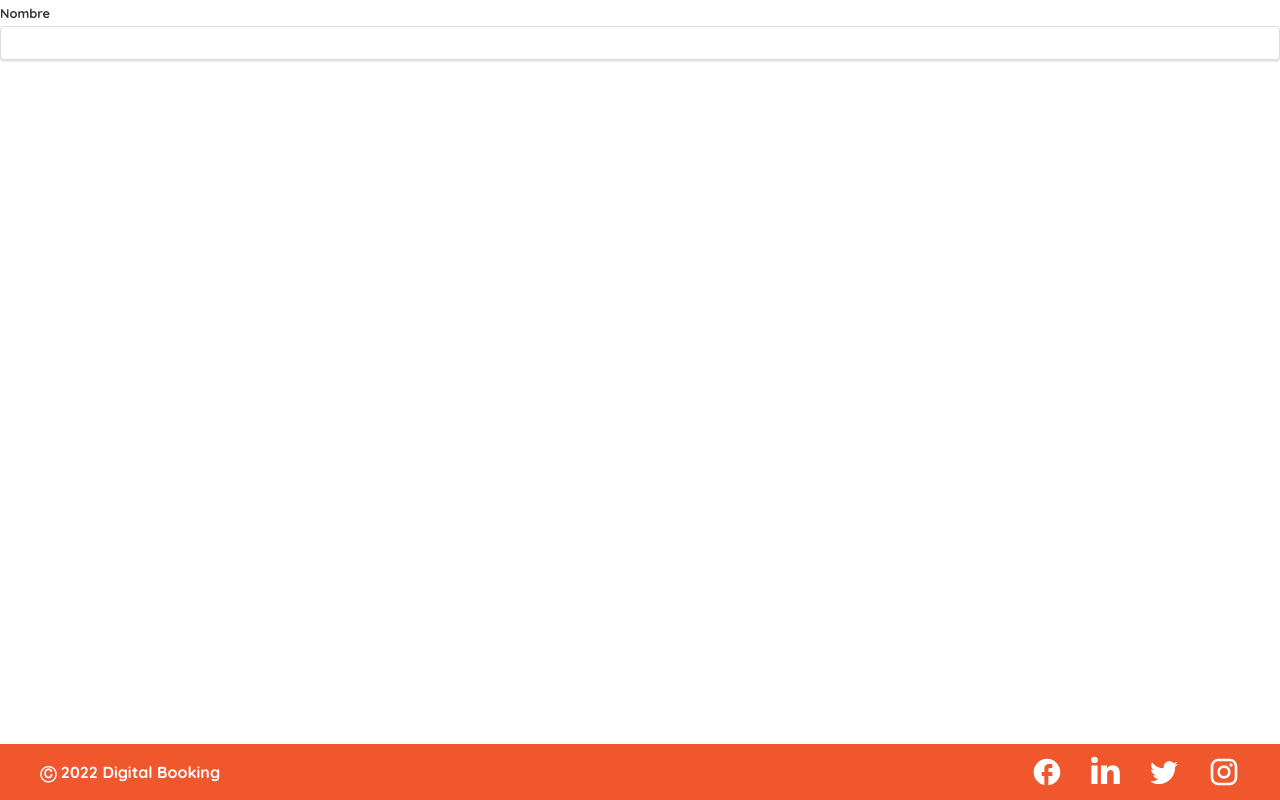
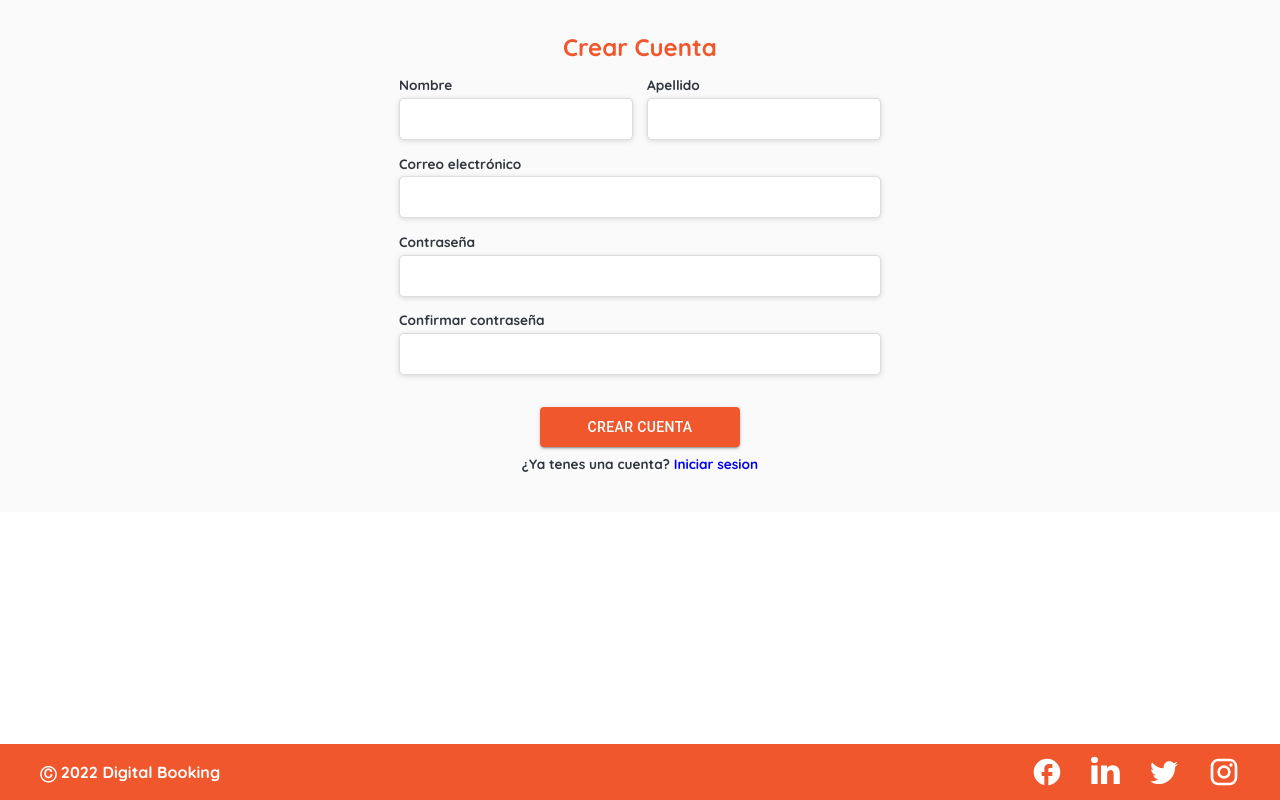
Before and after one commit to pablopastorino/booking-front-end, a React (Create React App) app: page / in a window 1280 px wide. Built offline with nearby package versions, Linux system fonts and the light colour scheme.

Commit message:
Adds Sign Up Form

```diff
--- a/package.json
+++ b/package.json
@@ -7,6 +7,7 @@
     "@emotion/styled": "^11.8.1",
     "@mui/icons-material": "^5.8.0",
     "@mui/material": "^5.8.0",
+    "formik": "^2.2.9",
     "react": "^18.1.0",
     "react-dom": "^18.1.0",
     "react-scripts": "5.0.1"
--- a/src/App.js
+++ b/src/App.js
@@ -1,20 +1,20 @@
 import React, { Component } from 'react'
 import Footer from './components/Footer'
-
-import logo from './logo.svg'
 
 import hotels from './hotesls.json'
 
 import './App.css'
-import ProductList from './components/ProductList'
-import Input from './components/Input'
+// import ProductList from './components/ProductList'
+// import Input from './components/Input'
+import SignInForm from './components/SignInForm'
 
 class App extends Component {
 	render() {
 		return (
 			<React.Fragment>
 				{/* <ProductList title={'Recomendaciones'} data={hotels} /> */}
-				<Input name={'Name'} label={'Nombre'} type={'password'} />
+				{/* <Input name={'Name'} label={'Nombre'} type={'password'} /> */}
+				<SignInForm />
 				<Footer />
 			</React.Fragment>
 		)
--- /dev/null
+++ b/src/components/SignInForm.jsx
@@ -0,0 +1,97 @@
+import React from 'react'
+import Button from '@mui/material/Button';
+import { Formik, Form, Field, ErrorMessage } from 'formik'
+
+import useMediaQuery from '@mui/material/useMediaQuery';
+
+import colors from '../configuration/colors.json'
+import '../styles/Input.css'
+import '../styles/Form.css'
+
+function SignInForm() {
+    const matches = useMediaQuery('(min-width:768px)');
+    console.log(matches)
+    const buttonWidth = { width: matches ? '200px' : '400px' };
+
+    return (
+        <section className='form-container'>
+            <header>
+                <h1 className='title'>Crear Cuenta</h1>
+            </header>
+            <Formik
+                initialValues={{ name: '', lastName: '', email: '', password: '', confirmPassword: '' }}
+
+                validate={values => {
+                    const errors = {};
+
+                    Object.keys(values).forEach(field => {
+                        if (!values[field]) {
+                            errors[field] = 'Required'
+                        }
+                    })
+
+
+                    if (!values.email) {
+                        errors.email = 'Required';
+                    } else if (
+                        !/^[A-Z0-9._%+-]+@[A-Z0-9.-]+\.[A-Z]{2,}$/i.test(values.email)
+                    ) {
+                        errors.email = 'Invalid email address';
+                    }
+
+                    return errors;
+
+                }}
+
+                onSubmit={(values, { setSubmitting }) => {
+
+                    setTimeout(() => {
+
+                        alert(JSON.stringify(values, null, 2));
+                        setSubmitting(false);
+
+                    }, 400);
+
+                }}
+            >
+                {({ isSubmitting }) => (
+                    <Form>
+                        <div className="full-name-container">
+                            <div className="input-container">
+                                <label className="input-label font-sm" htmlFor="name">Nombre</label>
+                                <Field className='input-square font-sm' type="text" name="name" />
+                                <ErrorMessage name="name" component="div" />
+                            </div>
+                            <div className="input-container">
+                                <label className="input-label font-sm" htmlFor="lastName">Apellido</label>
+                                <Field className='input-square font-sm' type="text" name="lastName" />
+                                <ErrorMessage name="lastName" component="div" />
+                            </div>
+                        </div>
+                        <div className="input-container">
+                            <label className="input-label font-sm" htmlFor="email">Correo electrónico</label>
+                            <Field className='input-square font-sm' type="email" name="email" />
+                            <ErrorMessage name="email" component="div" />
+                        </div>
+                        <div className="input-container">
+                            <label className="input-label font-sm" htmlFor="password">Contraseña</label>
+                            <Field className='input-square font-sm' type="password" name="password" />
+                            <ErrorMessage name="password" component="div" />
+                        </div>
+                        <div className="input-container">
+                            <label className="input-label font-sm" htmlFor="confirmPass">Confirmar contraseña</label>
+                            <Field className='input-square font-sm' type="password" name="confirmPass" />
+                            <ErrorMessage name="confirmPass" component="div" />
+                        </div>
+                        <Button type='submit' disabled={isSubmitting} variant="contained" sx={{ height: '40px', bgcolor: colors.PRIMARY, mt: '2rem', buttonWidth }} fullWidth>
+                            Crear cuenta
+                        </Button>
+                        <p className='font-sm'>¿Ya tenes una cuenta? <a href='#'>Iniciar sesion</a> </p>
+                    </Form>
+
+                )}
+            </Formik>
+        </section >)
+}
+
+export default SignInForm
--- /dev/null
+++ b/src/styles/Form.css
@@ -0,0 +1,55 @@
+:root {
+	--primary-color: #f0572d;
+	--secondary-color: #31363f;
+	--dark-color: #191b1d;
+	--light-color: #dfe4ea;
+}
+
+.form-container {
+	background: #fafafa;
+	height: -webkit-fill-available;
+	padding: 2rem 4rem;
+	text-align: center;
+	width: -webkit-fill-available;
+
+	display: flex;
+	flex-direction: column;
+	align-items: center;
+}
+
+.title {
+	color: var(--primary-color);
+	font-size: 1.5rem;
+	font-weight: bold;
+	margin: 0;
+	text-align: center;
+}
+
+.full-name-container {
+	display: flex;
+	flex-direction: column;
+}
+
+@media screen and (min-width: 768px) {
+	.full-name-container {
+		flex-direction: row;
+		justify-content: space-between;
+	}
+
+	.full-name-container input {
+		width: 200px;
+	}
+
+	button {
+		width: 200px !important;
+	}
+}
+
+form > p {
+	margin: 0.5rem;
+	text-align: center;
+}
+
+p > a {
+	text-decoration: none;
+}
--- a/src/styles/Input.css
+++ b/src/styles/Input.css
@@ -11,7 +11,8 @@
 }
 
 .input-label {
-	margin: 0.3rem 0;
+	margin: 0.9rem 0 0.3rem 0;
+	text-align: left;
 }
 
 input[type='password'] {
@@ -23,15 +24,23 @@ input[type='password'] {
 	all: unset;
 	background: white;
 	border: 1px solid #dddddd;
-	border-radius: 4px;
-	box-shadow: 0 1.5px 1.5px 0 rgba(90, 90, 90, 0.2);
-	height: 2rem;
+	border-radius: 5px;
+	box-shadow: 0px 1px 5px rgba(0, 0, 0, 0.15);
+	height: 40px;
 	padding: 0 1rem;
+	text-align: left;
+	width: 300px;
+}
+
+@media screen and (min-width: 768px) {
+	.input-square {
+		width: 448px;
+	}
 }
 
 /* --------------------------------- General -------------------------------- */
 .font-sm {
 	color: var(--secondary-color);
-	font-size: 0.8rem;
+	font-size: 0.85rem;
 	font-weight: bold;
 }
```
Also changed, not shown: src/logo.svg (deleted), 1 other file (tests, documents, lock files or other folders).
